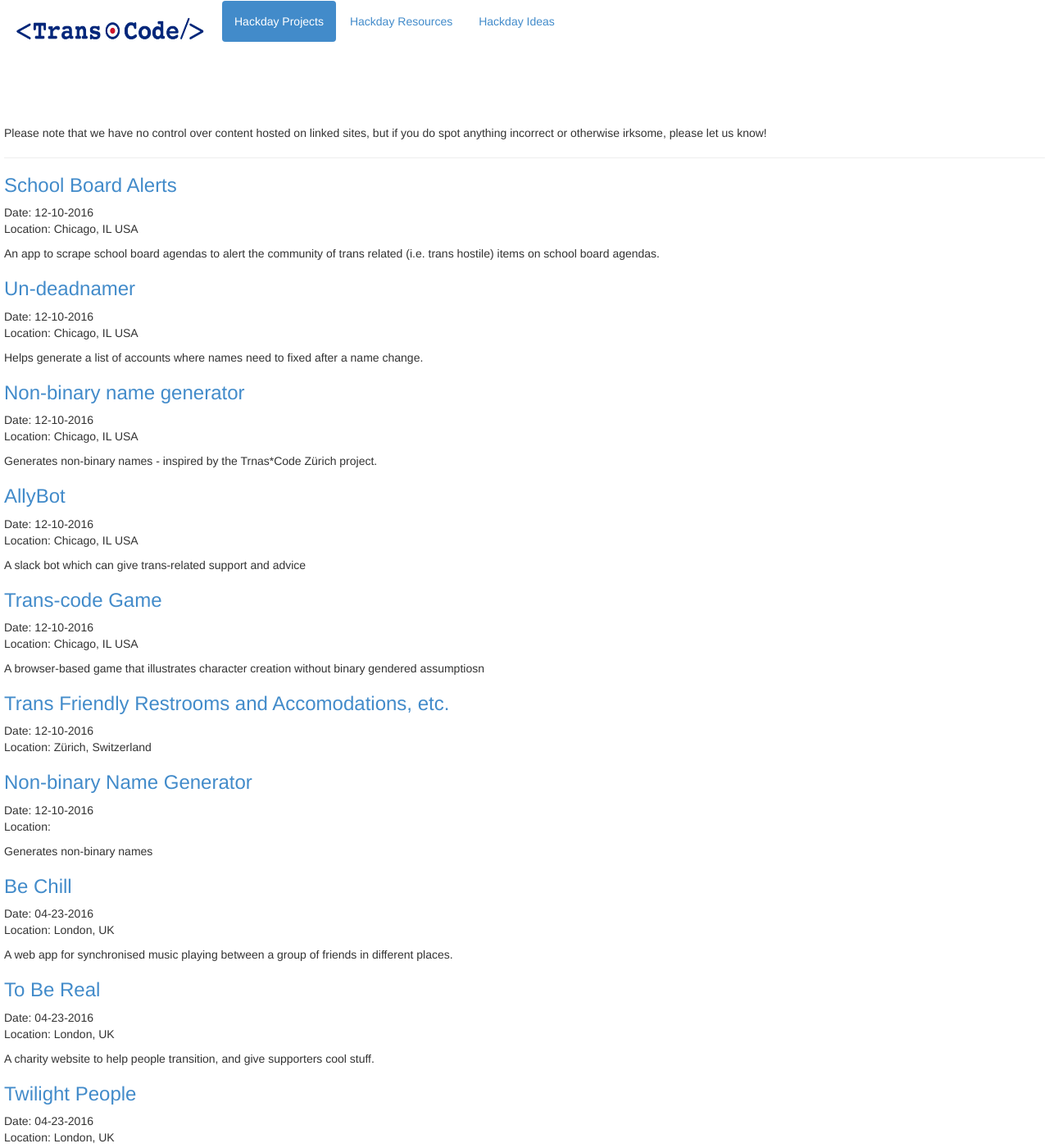
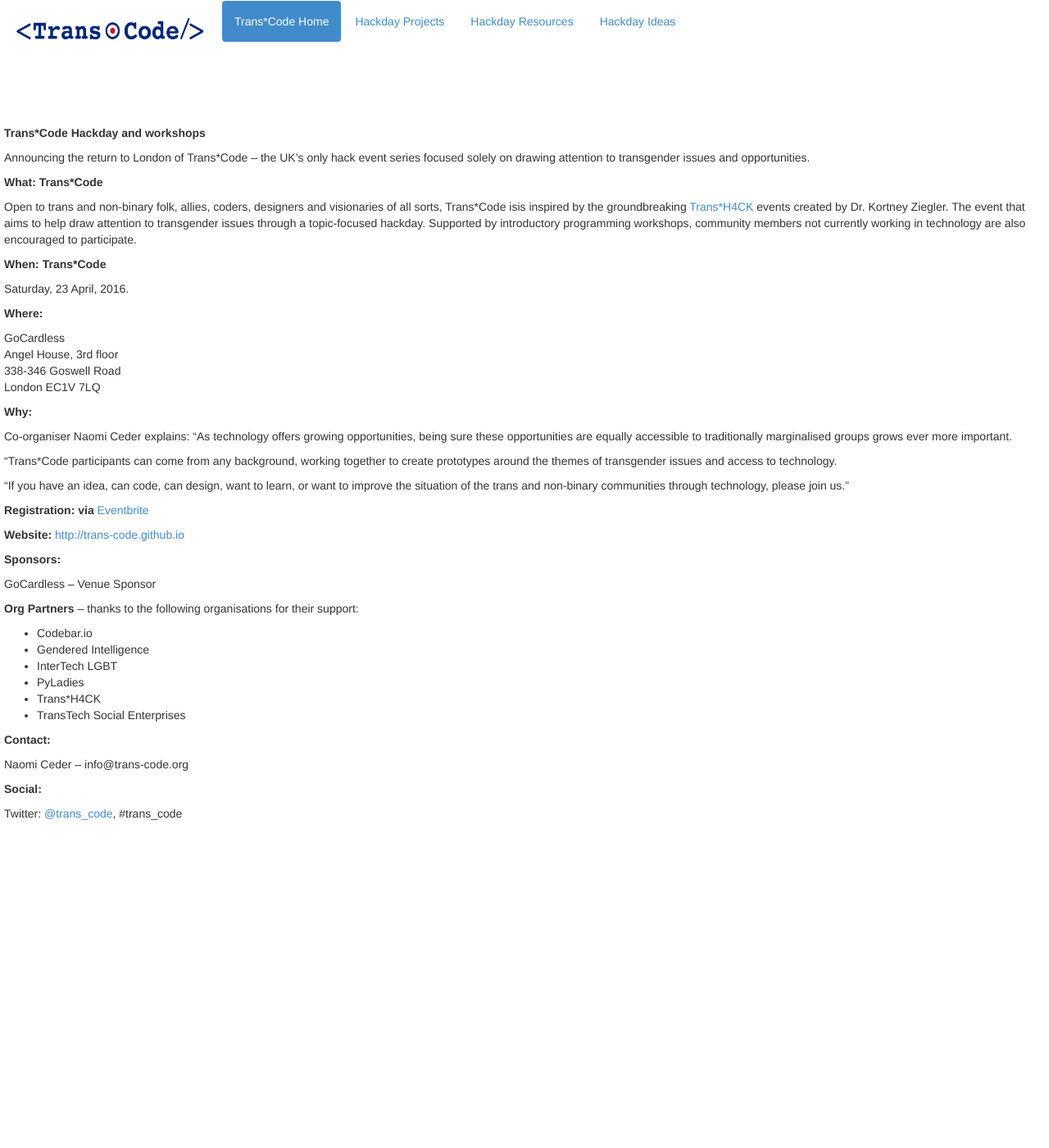
Before and after one commit to Trans-Code/Trans-Code.github.io, a Jekyll site: the page built from index.html, in a window 1280 px wide and 1400 px high. Shown: the whole window at 82% size. Built offline with Jekyll 4.4.1, drawn with Linux system fonts in a browser that asks for light colours; some of the changed text lies outside the part shown.

Commit message:
Created home page:

```diff
--- a/_layouts/default.html
+++ b/_layouts/default.html
@@ -16,7 +16,10 @@
         </a>
         <ul class="nav navbar-nav nav-pills pull-left">
           <li{% if page.url == "/" %} class="active"{% endif %}>
-            <a href="/">Hackday Projects</a>
+            <a href="/">Trans*Code Home</a>
+          </li>
+          <li{% if page.url == "/projects.html" %} class="active"{% endif %}>
+            <a href="/projects">Hackday Projects</a>
           </li>
           <li{% if page.url == "/resources.html" %} class="active"{% endif %}>
             <a href="/resources">Hackday Resources</a>
--- a/index.html
+++ b/index.html
@@ -1,35 +1,39 @@
 ---
 layout: default
-title: Hackday Projects
+title: Trans*Code Home
 ---
-<p>
-  Please note that we have no control over content hosted on linked sites, but
-  if you do spot anything incorrect or otherwise irksome, please let us know!
-</p>
 
-<hr>
 
-{% for project in site.data.projects %}
-<div>
-  <a href="{{ project.url }}"><h3>{{ project.name }}</h3></a>
-  <p>Date: {{project.date}}<br>
-    Location: {{project.location}}</p>
-  <p>{{ project.info }}</p>
-</div>
-{% endfor %}
-
-<hr>
-
-<p>
-  If you have any suggestions or have found the tutorials above useful it would
-  be fantastic to get your feedback. We want to keep this page as a living
-  document.
-</p>
-<p>
-  It's not just programmers that are needed: Creative ideas? Design flair?
-</p>
-<p>
-  <strong>
-    Most importantly, Its about having fun and being part of something great.
-  </strong>
-</p>
+		<p><b>Trans*Code Hackday and workshops</b></p>
+<p>Announcing the return to London of Trans*Code &#8211; the UK’s only hack event series focused solely on drawing attention to transgender issues and opportunities.</p>
+<p><b>What: Trans*Code</b></p>
+<p>Open to trans and non-binary folk, allies, coders, designers and visionaries of all sorts, Trans*Code isis inspired by the groundbreaking <a href="http://www.transhack.org/">Trans*H4CK</a> events created by Dr. Kortney Ziegler. The event that aims to help draw attention to transgender issues through a topic-focused hackday. Supported by introductory programming workshops, community members not currently working in technology are also encouraged to participate.</p>
+<p><b>When: Trans*Code</b></p>
+<p>Saturday, 23 April, 2016.</p>
+<p><b>Where:</b></p>
+<p>GoCardless<br />
+Angel House, 3rd floor<br />
+338-346 Goswell Road<br />
+London EC1V 7LQ</p>
+<p><b>Why:</b></p>
+<p>Co-organiser Naomi Ceder explains: “As technology offers growing opportunities, being sure these opportunities are equally accessible to traditionally marginalised groups grows ever more important.</p>
+<p>“Trans*Code participants can come from any background, working together to create prototypes around the themes of transgender issues and access to technology.</p>
+<p>“If you have an idea, can code, can design, want to learn, or want to improve the situation of the trans and non-binary communities through technology, please join us.”</p>
+<p><b>Registration: via </b><a href="https://www.eventbrite.com/e/transcode-london-2016-tickets-21129556071" target="_blank">Eventbrite</a><b><br />
+</b></p>
+<p><b>Website: </b><a href="http://trans-code.github.io">http://trans-code.github.io</a></p>
+<p><b>Sponsors:</b></p>
+<p>GoCardless &#8211; Venue Sponsor</p>
+<p><b>Org Partners </b>&#8211; thanks to the following organisations for their support:</p>
+<ul>
+<li>Codebar.io</li>
+<li>Gendered Intelligence</li>
+<li>InterTech LGBT</li>
+<li>PyLadies</li>
+<li>Trans*H4CK</li>
+<li>TransTech Social Enterprises</li>
+</ul>
+<p><b>Contact:</b></p>
+<p>Naomi Ceder &#8211; info@trans-code.org</p>
+<p><b>Social:</b></p>
+<p>Twitter: <a href="https://twitter.com/trans_code">@trans_code</a>, #trans_code<br />
--- /dev/null
+++ b/projects.html
@@ -0,0 +1,35 @@
+---
+layout: default
+title: Hackday Projects
+---
+<p>
+  Please note that we have no control over content hosted on linked sites, but
+  if you do spot anything incorrect or otherwise irksome, please let us know!
+</p>
+
+<hr>
+
+{% for project in site.data.projects %}
+<div>
+  <a href="{{ project.url }}"><h3>{{ project.name }}</h3></a>
+  <p>Date: {{project.date}}<br>
+    Location: {{project.location}}</p>
+  <p>{{ project.info }}</p>
+</div>
+{% endfor %}
+
+<hr>
+
+<p>
+  If you have any suggestions or have found the tutorials above useful it would
+  be fantastic to get your feedback. We want to keep this page as a living
+  document.
+</p>
+<p>
+  It's not just programmers that are needed: Creative ideas? Design flair?
+</p>
+<p>
+  <strong>
+    Most importantly, Its about having fun and being part of something great.
+  </strong>
+</p>
```
